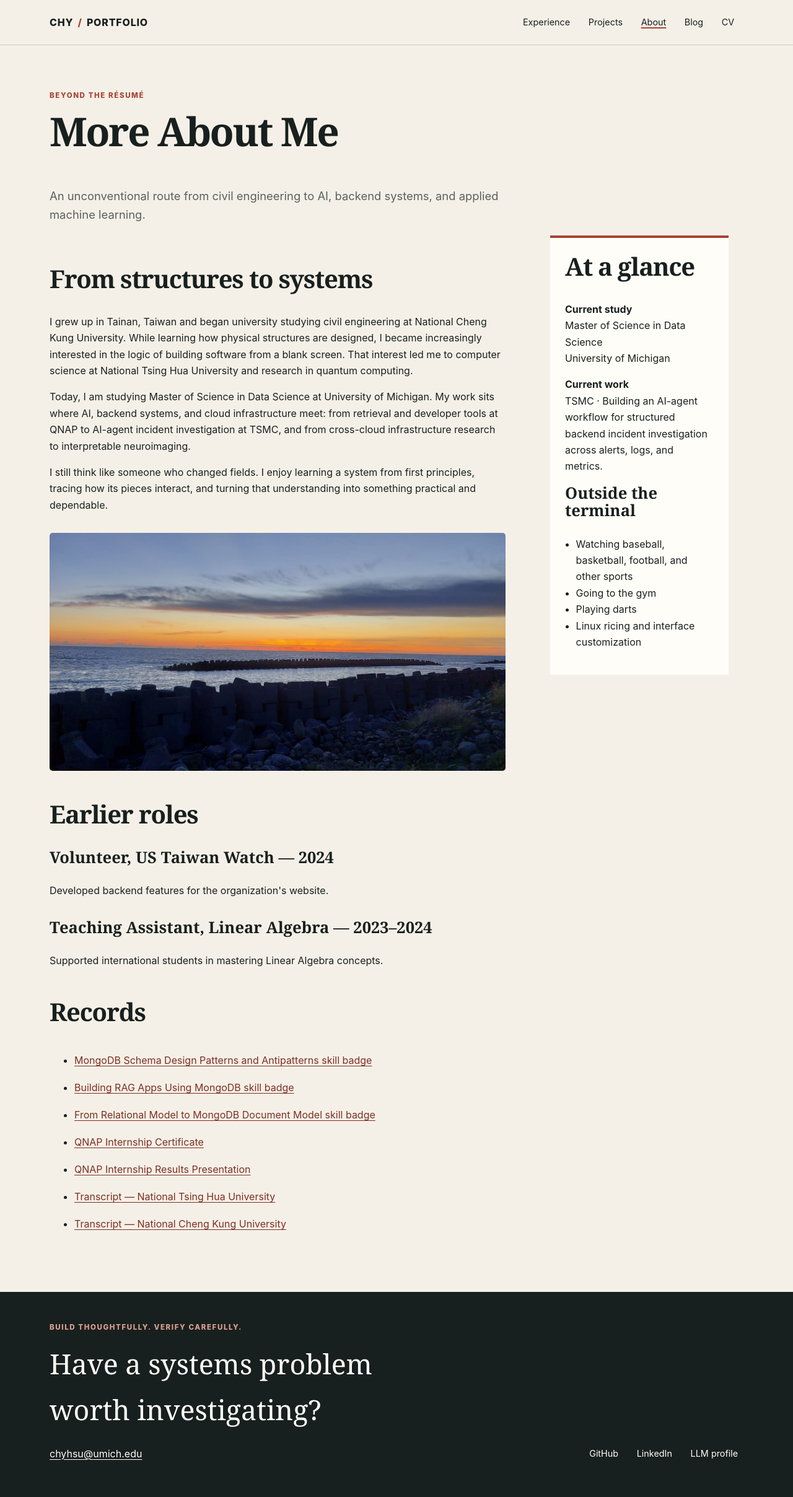
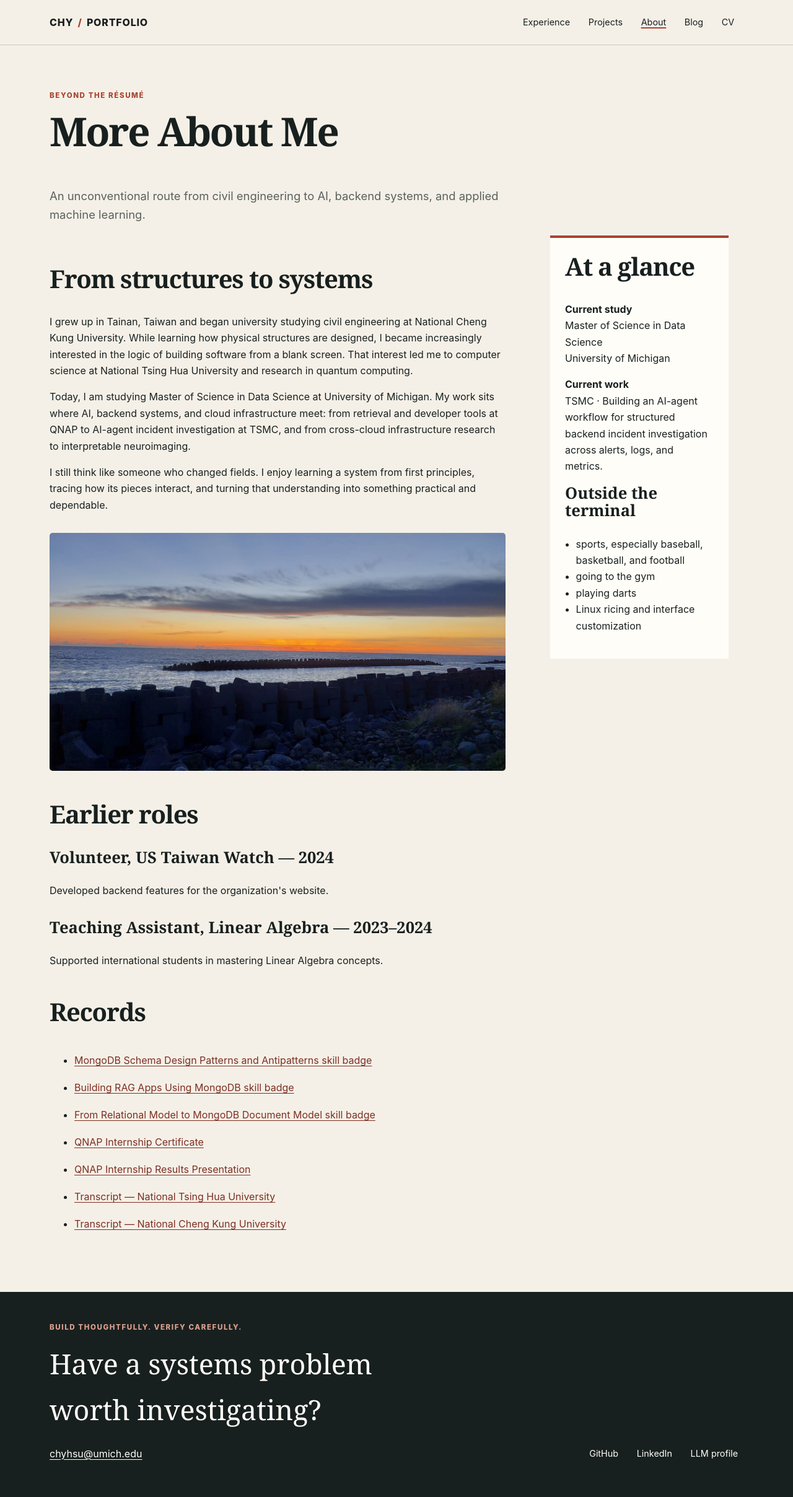
Before and after one commit to chyhsu/chyhsu.github.io, a Jekyll site: the page built from about.md, in a window 1280 px wide. Shown: the whole page at 62% size. Built offline with Jekyll 4.4.1, drawn with Linux system fonts in a browser that asks for light colours.

Commit message:
fix: address clean-slate review

```diff
--- a/_data/portfolio/profile.yml
+++ b/_data/portfolio/profile.yml
@@ -30,9 +30,9 @@
     period: 2023–2024
     detail: Supported international students in mastering Linear Algebra concepts.
 interests:
-  - Watching baseball, basketball, football, and other sports
-  - Going to the gym
-  - Playing darts
+  - sports, especially baseball, basketball, and football
+  - going to the gym
+  - playing darts
   - Linux ricing and interface customization
 records:
   - label: MongoDB Schema Design Patterns and Antipatterns skill badge
--- a/_includes/home/hero.html
+++ b/_includes/home/hero.html
@@ -5,6 +5,7 @@
     <h1 id="hero-title">{{ profile.identity.name }}</h1>
     <p class="hero__positioning">{{ profile.identity.positioning }}</p>
     <p class="hero__summary">{{ profile.identity.summary }}</p>
+    <p class="hero__personal">Originally from {{ profile.background.origin }}, I took an unconventional route into software: {{ profile.background.transition | downcase }}. Away from work, I enjoy {{ profile.interests | join: "; " }}.</p>
     <div class="hero__actions" aria-label="Primary actions">
       <a class="button button--primary" href="{{ '/about/' | relative_url }}">About Me</a>
       <a class="button button--secondary" href="{{ profile.contact.cv | relative_url }}">Download CV</a>
--- a/_sass/components/_hero.scss
+++ b/_sass/components/_hero.scss
@@ -3,6 +3,7 @@
 .hero h1 { margin-bottom: var(--space-2); }
 .hero__positioning { max-width: 44rem; margin-bottom: var(--space-3); font-family: var(--font-display); font-size: clamp(1.35rem, 2.4vw, 2rem); }
 .hero__summary { max-width: 43rem; color: var(--color-muted); font-size: 1.08rem; }
+.hero__personal { max-width: 43rem; margin-top: var(--space-4); }
 .hero__actions, .hero__links { display: flex; flex-wrap: wrap; gap: var(--space-2); }
 .hero__actions { margin-top: var(--space-5); }
 .hero__links { margin-top: var(--space-4); gap: var(--space-4); }
```
Also changed, not shown: test/site_render_test.rb (+13 -0 lines), test/toolchain_contract_test.rb (+24 -0 lines), .github/workflows/jekyll-gh-pages.yml.
